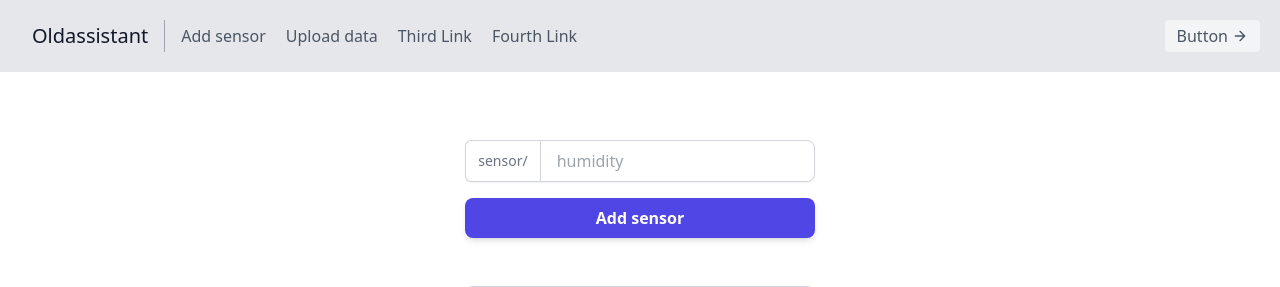
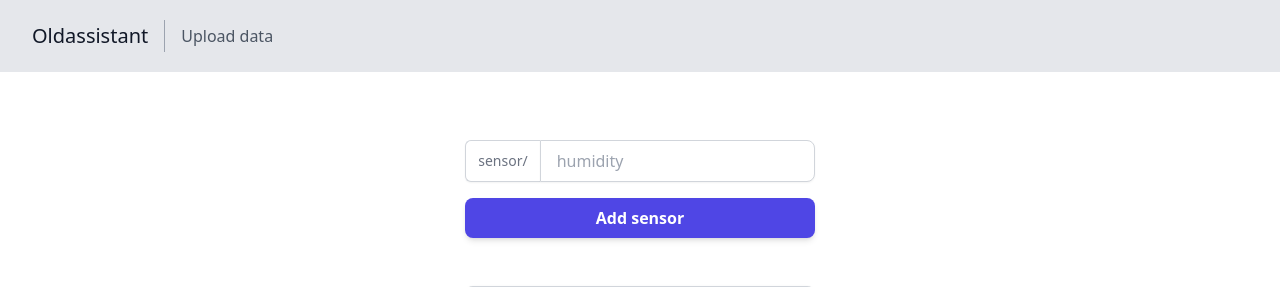
Before and after one commit to Gustav2/P1, a Flask app: page / in a window 1280 px wide. Shown: the top 287 px of the page. Run offline with Flask 3, Linux system fonts and the light colour scheme; tables that the repository leaves empty hold one stand-in row (values such as "Sample post"); some libraries are stand-ins or nearby versions.

Commit message:
Did what Magnus couldn't

```diff
--- a/Control/templates/base.html
+++ b/Control/templates/base.html
@@ -12,18 +12,8 @@
             <span class="ml-3 text-xl">Oldassistant</span>
         </a>
         <nav class="md:mr-auto md:ml-4 md:py-1 md:pl-4 md:border-l md:border-gray-400	flex flex-wrap items-center text-base justify-center">
-            <a href="/sensor" class="mr-5 hover:text-gray-900">Add sensor</a>
             <a href="/upload" class="mr-5 hover:text-gray-900">Upload data</a>
-            <a class="mr-5 hover:text-gray-900">Third Link</a>
-            <a class="mr-5 hover:text-gray-900">Fourth Link</a>
         </nav>
-        <button class="inline-flex items-center bg-gray-100 border-0 py-1 px-3 focus:outline-none hover:bg-gray-200 rounded text-base mt-4 md:mt-0">
-            Button
-            <svg fill="none" stroke="currentColor" stroke-linecap="round" stroke-linejoin="round" stroke-width="2"
-                 class="w-4 h-4 ml-1" viewBox="0 0 24 24">
-                <path d="M5 12h14M12 5l7 7-7 7"></path>
-            </svg>
-        </button>
     </div>
 </header>
 <div class="container mx-auto flex flex-row p-5 items-center justify-center text-center">
```
